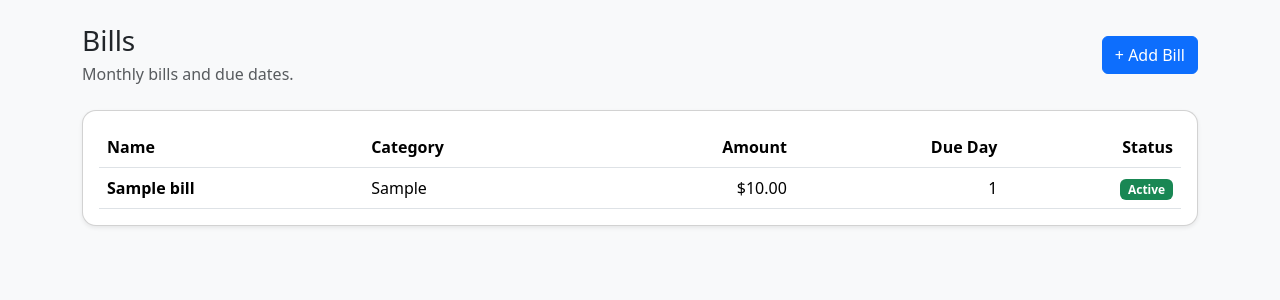
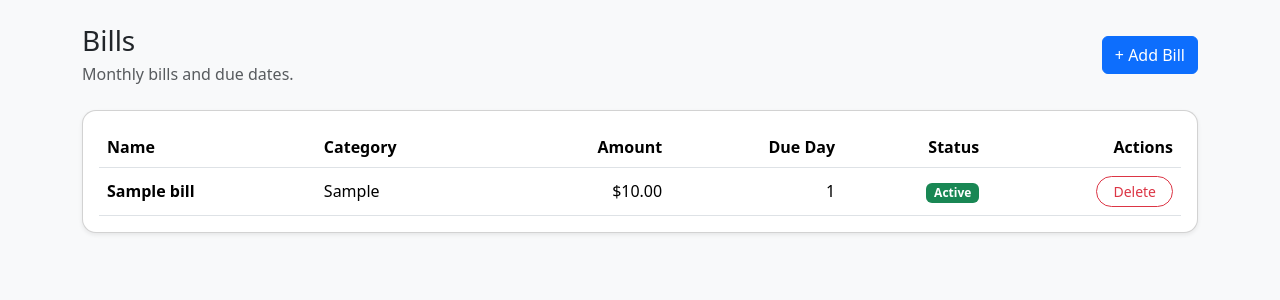
Before and after one commit to Sivad80/finance-dashboard-flask, a Flask app: page /bills in a window 1280 px wide. Shown: the part 56-356 px from the top of the page. Run offline with Flask 3, Linux system fonts and the light colour scheme; tables that the repository leaves empty hold one stand-in row (values such as "Sample post").

```diff
--- a/app/routes.py
+++ b/app/routes.py
@@ -29,7 +29,6 @@ def dashboard():
         .order_by(Paycheck.pay_date.asc())
         .first()
     )
-
     next_paycheck_label = next_paycheck.pay_date.strftime("%b %d, %Y") if next_paycheck else "—"
 
     return render_template(
@@ -40,11 +39,19 @@ def dashboard():
         next_paycheck_label=next_paycheck_label,
     )
 
-
 @main.route('/bills')
 def bills():
     bills = Bill.query.order_by(Bill.due_day.asc(), Bill.name.asc()).all()
     return render_template('bills.html', bills=bills)
+
+@main.route("/bills/<int:bill_id>/delete", methods=["POST"])
+def delete_bill(bill_id):
+    bill = Bill.query.get_or_404(bill_id)
+    db.session.delete(bill)
+    db.session.commit()
+    flash("Bill deleted.", "success")
+    return redirect(url_for("main.bills"))
+
 
 # Create Bills Forms/Route
 @main.route('/bill/new', methods=['POST'])
--- a/app/templates/bills.html
+++ b/app/templates/bills.html
@@ -24,6 +24,7 @@
                 <th class="text-end">Amount</th>
                 <th class="text-end">Due Day</th>
                 <th class="text-end">Status</th>
+                <th class="text-end">Actions</th>
               </tr>
             </thead>
             <tbody>
@@ -39,6 +40,12 @@
                     {% else %}
                       <span class="badge text-bg-secondary">Inactive</span>
                     {% endif %}
+                  </td>
+                  <td class="text-end">
+                    <form method="POST" action="{{ url_for('main.delete_bill', bill_id=b.id) }}" class="d-inline"
+                    onsubmit="return confirm('Delete this bill?');">
+                      <button class="btn btn-sm btn-outline-danger rounded-pill px-3" type="submit">Delete</button>
+                    </form>
                   </td>
                 </tr>
               {% endfor %}
```
Also changed, not shown: app/templates/dashboard.html (+4 -4 lines).
